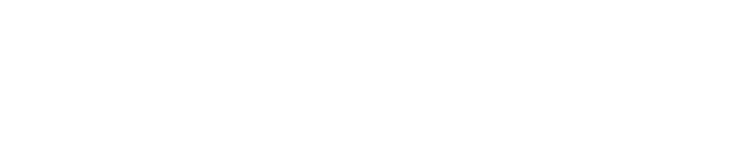
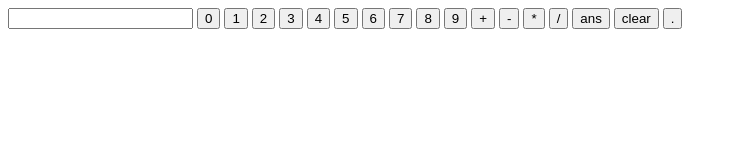
Before and after one commit to acciojob/calculator-Santosh177, a website: page main.html in a window 1280 px wide. Shown: the whole page, without its empty margins (0-737 px from the left). Drawn offline with Linux system fonts and the light colour scheme.

Commit message:
Update main.html

```diff
--- a/main.html
+++ b/main.html
@@ -8,6 +8,25 @@
 
 <body>
 	<!-- the entire body must be written by student -->
+
+    <input type="text" id="input">
+    <button id="block0" value="0" onclick="solve(this.value)">0</button>
+    <button id="block1" value="1" onclick="solve(this.value)">1</button>
+    <button id="block2" value="2" onclick="solve(this.value)">2</button>
+    <button id="block3" value="3" onclick="solve(this.value)">3</button>
+    <button id="block4" value="4" onclick="solve(this.value)">4</button>
+    <button id="block5" value="5" onclick="solve(this.value)">5</button>
+    <button id="block6" value="6" onclick="solve(this.value)">6</button>
+    <button id="block7" value="7" onclick="solve(this.value)">7</button>
+    <button id="block8" value="8" onclick="solve(this.value)">8</button>
+    <button id="block9" value="9" onclick="solve(this.value)">9</button>
+    <button id="plus" value="+" onclick="solve(this.value)">+</button>
+    <button id="minus" value="-" onclick="solve(this.value)">-</button>
+    <button id="multiply" value="*" onclick="solve(this.value)">*</button>
+    <button id="divide" value="/" onclick="solve(this.value)">/</button>
+    <button id="ans" value="ans" onclick="solve(this.value)">ans</button>
+    <button id="clr" value="clear" onclick="solve(this.value)">clear</button>
+	<button id="dot" value ="." onclick="solve(this.value)">.</button>
     <script type="text/javascript" src="./script.js">
 </script>
 
```
